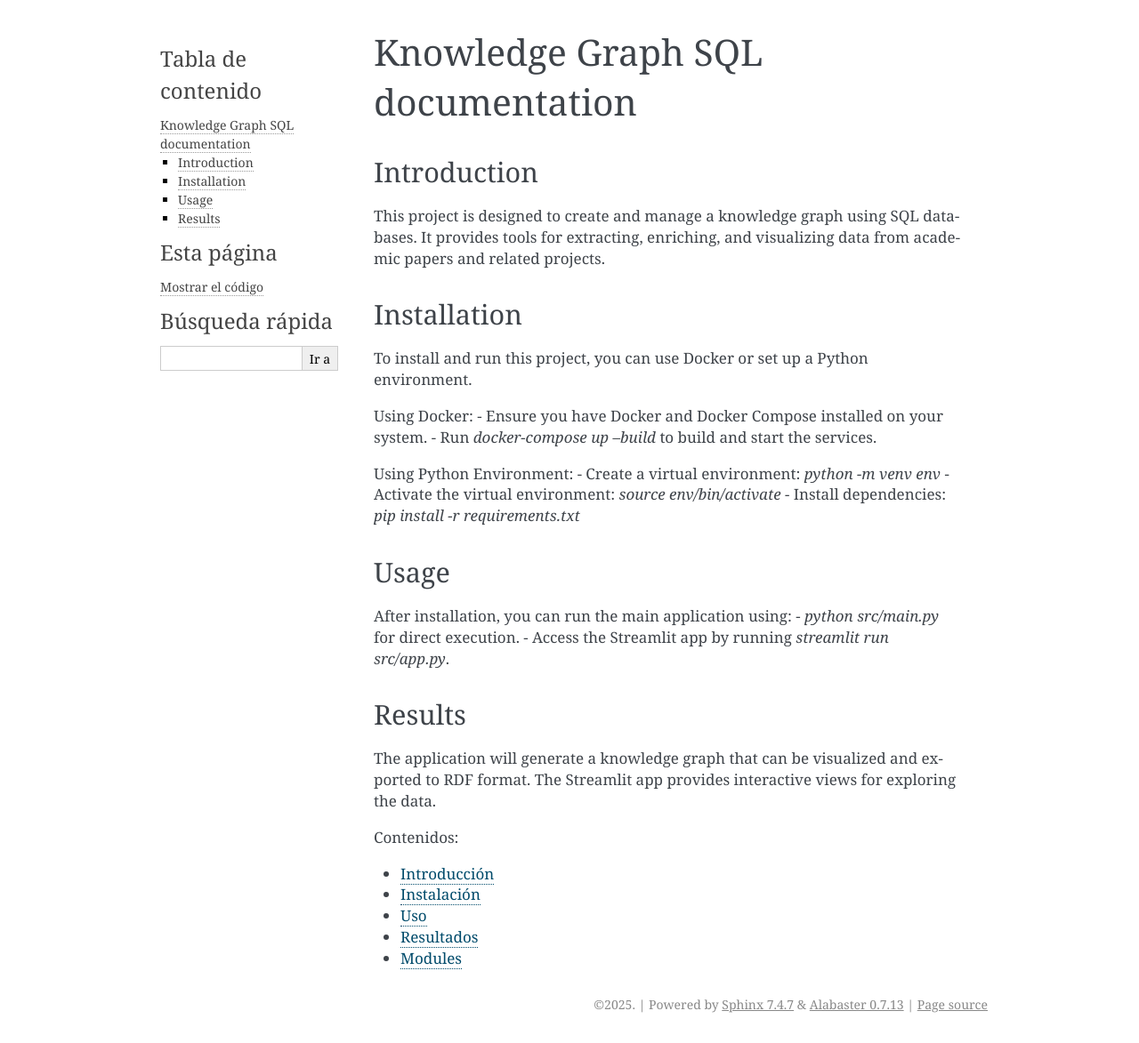
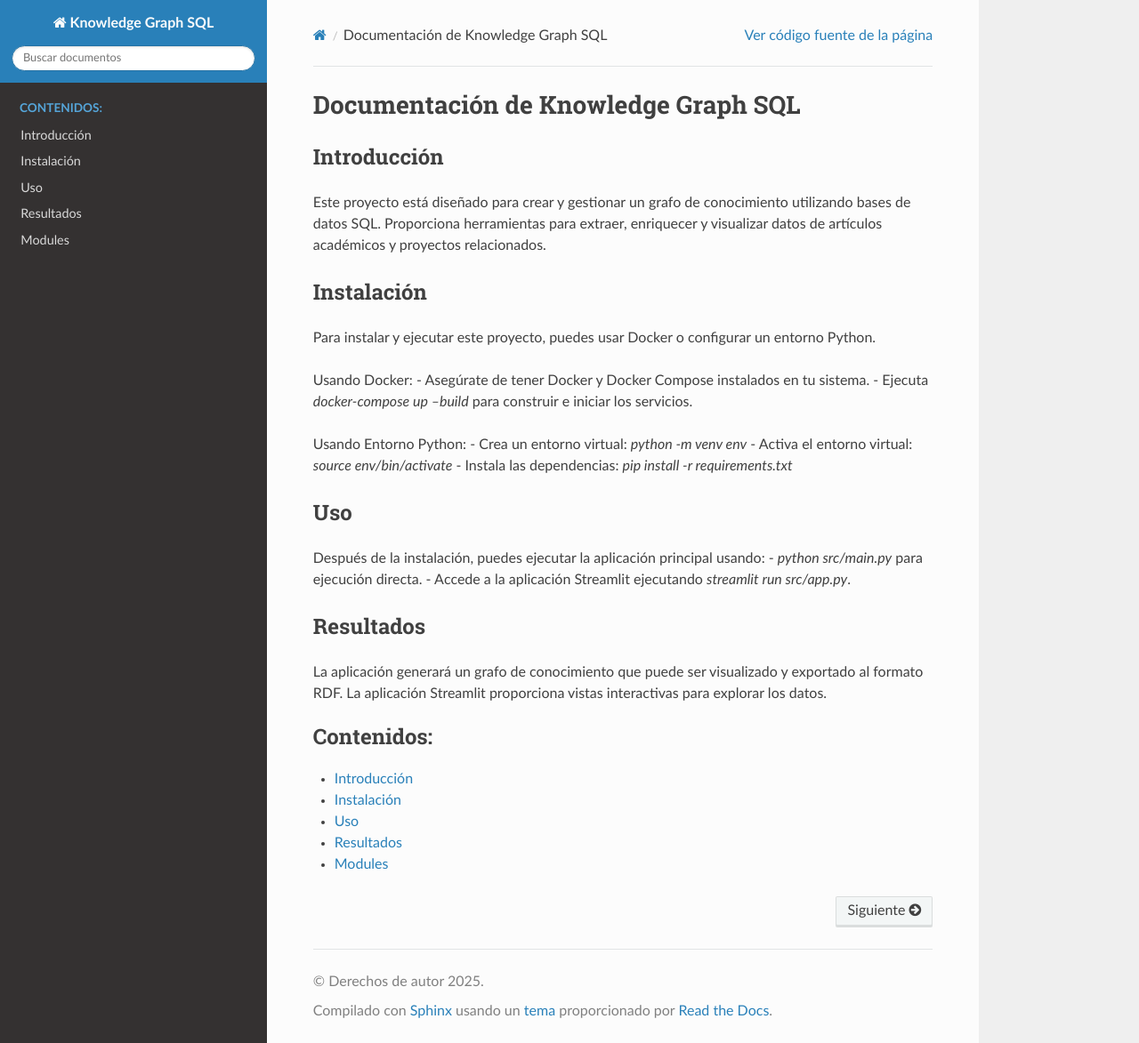
Before and after one commit to ikerorozco/Knoledge-Graph-sql, a Sphinx documentation site: the page built from docs/source/index.rst, in a window 1280 px wide and 1173 px high. Shown: the whole window at 89% size. Built offline with Sphinx 7.4.7 and the Read the Docs theme 3.1.0, drawn with Linux system fonts in a browser that asks for light colours; pages that are not in the unit, such as notebooks, are missing from menus.

Commit message:
change: readthedocs

```diff
--- a/docs/source/conf.py
+++ b/docs/source/conf.py
@@ -5,6 +5,11 @@
 
 # -- Project information -----------------------------------------------------
 # https://www.sphinx-doc.org/en/master/usage/configuration.html#project-information
+
+import os
+import sys
+
+sys.path.insert(0, os.path.abspath('../../src'))
 
 project = 'Knowledge Graph SQL'
 copyright = '2025'
@@ -23,10 +28,13 @@ extensions = [
 templates_path = ['_templates']
 exclude_patterns = []
 
+# Configuración de autoapi para extraer documentación de src/
+autoapi_dirs = ["../src"]  # Asegúrate de que esta ruta es correcta
+
 language = 'es'
 
 # -- Options for HTML output -------------------------------------------------
 # https://www.sphinx-doc.org/en/master/usage/configuration.html#options-for-html-output
 
-html_theme = 'alabaster'
+html_theme = "sphinx_rtd_theme"
 html_static_path = ['_static']
--- a/docs/source/index.rst
+++ b/docs/source/index.rst
@@ -1,37 +1,37 @@
-.. Knowledge Graph SQL documentation master file, created by
-   sphinx-quickstart on Tue May 27 09:19:27 2025.
-   You can adapt this file completely to your liking, but it should at least
-   contain the root `toctree` directive.
+.. Archivo maestro de documentación de Knowledge Graph SQL, creado por
+   sphinx-quickstart el martes 27 de mayo de 2025.
+   Puedes adaptar este archivo completamente a tu gusto, pero al menos debería
+   contener la directiva raíz `toctree`.
 
-Knowledge Graph SQL documentation
-=================================
+Documentación de Knowledge Graph SQL
+=====================================
 
-Introduction
+Introducción
 ------------
-This project is designed to create and manage a knowledge graph using SQL databases. It provides tools for extracting, enriching, and visualizing data from academic papers and related projects.
+Este proyecto está diseñado para crear y gestionar un grafo de conocimiento utilizando bases de datos SQL. Proporciona herramientas para extraer, enriquecer y visualizar datos de artículos académicos y proyectos relacionados.
 
-Installation
+Instalación
 ------------
-To install and run this project, you can use Docker or set up a Python environment.
+Para instalar y ejecutar este proyecto, puedes usar Docker o configurar un entorno Python.
 
-Using Docker:
-- Ensure you have Docker and Docker Compose installed on your system.
-- Run `docker-compose up --build` to build and start the services.
+Usando Docker:
+- Asegúrate de tener Docker y Docker Compose instalados en tu sistema.
+- Ejecuta `docker-compose up --build` para construir e iniciar los servicios.
 
-Using Python Environment:
-- Create a virtual environment: `python -m venv env`
-- Activate the virtual environment: `source env/bin/activate`
-- Install dependencies: `pip install -r requirements.txt`
+Usando Entorno Python:
+- Crea un entorno virtual: `python -m venv env`
+- Activa el entorno virtual: `source env/bin/activate`
+- Instala las dependencias: `pip install -r requirements.txt`
 
-Usage
------
-After installation, you can run the main application using:
-- `python src/main.py` for direct execution.
-- Access the Streamlit app by running `streamlit run src/app.py`.
+Uso
+---
+Después de la instalación, puedes ejecutar la aplicación principal usando:
+- `python src/main.py` para ejecución directa.
+- Accede a la aplicación Streamlit ejecutando `streamlit run src/app.py`.
 
-Results
--------
-The application will generate a knowledge graph that can be visualized and exported to RDF format. The Streamlit app provides interactive views for exploring the data.
+Resultados
+----------
+La aplicación generará un grafo de conocimiento que puede ser visualizado y exportado al formato RDF. La aplicación Streamlit proporciona vistas interactivas para explorar los datos.
 
 .. toctree::
    :maxdepth: 2
```
